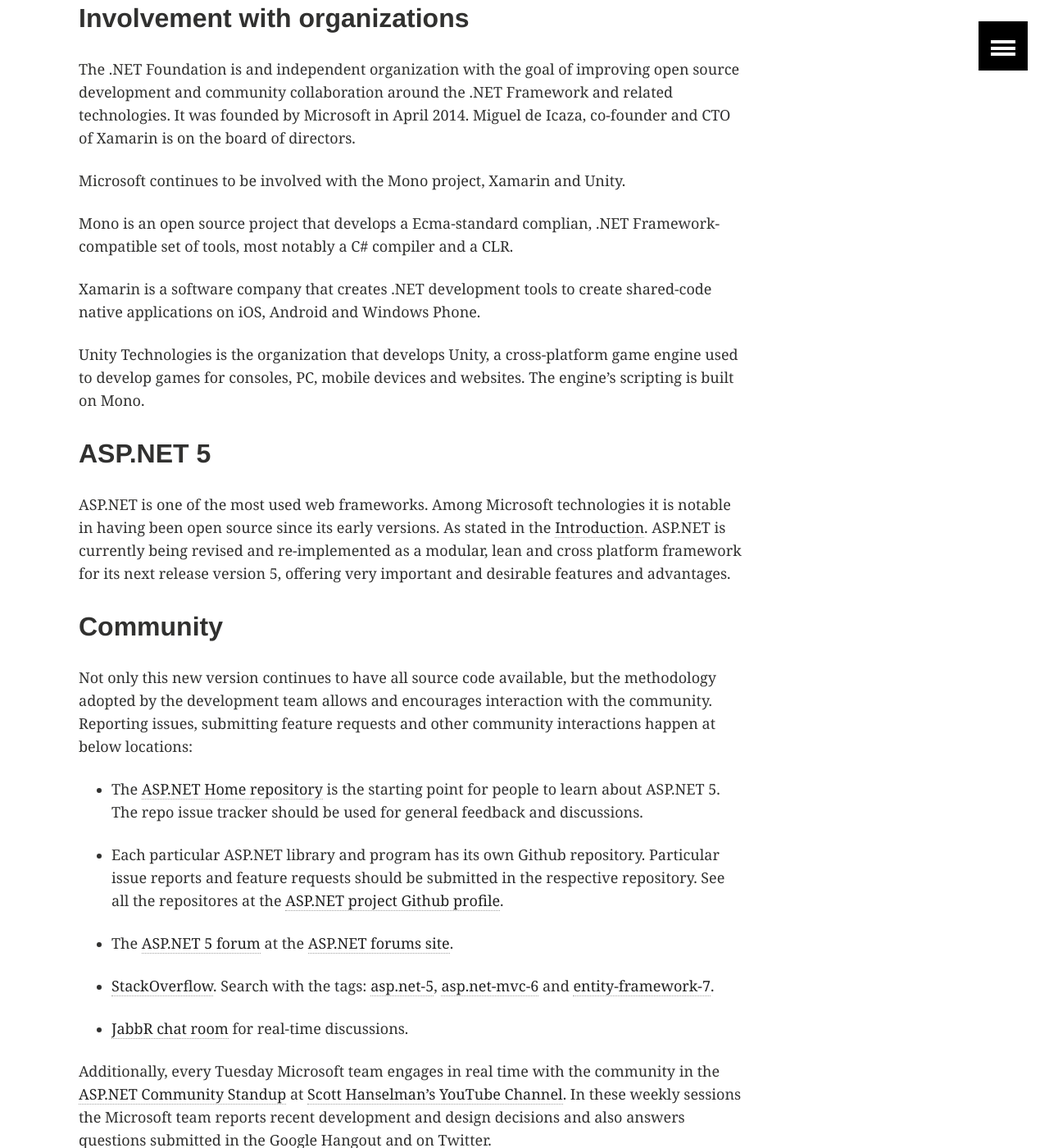
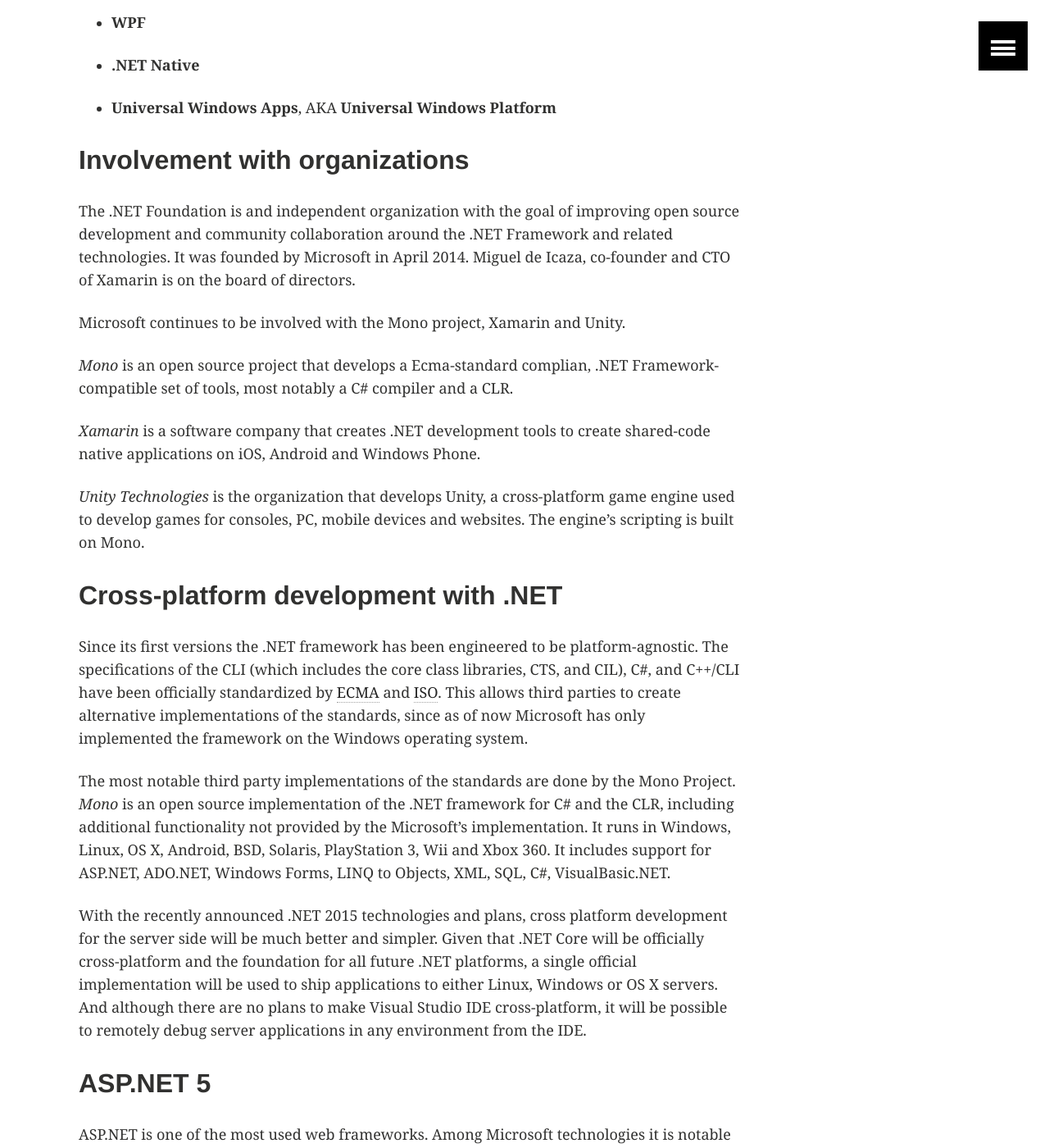
Before and after one commit to lopezpdvn/aspnet5co, a Jekyll site: the page built from pages/other.md, in a window 1280 px wide and 1400 px high, scrolled down 2361 px. Shown: the whole window at 82% size. Built offline with Jekyll 4.4.1, drawn with Linux system fonts in a browser that asks for light colours; some of the changed text lies outside the part shown.

Commit message:
Small changes and section on cross-platform development

```diff
--- a/_config.yml
+++ b/_config.yml
@@ -16,6 +16,8 @@ baseurl: /aspnet5co
 
 # Jekyll configuration
 urldoc: "http://pedroivanlopez.com/aspnet5co"
+
+project_description: "[aspnet5co](http://pedroivanlopez.com/aspnet5co) is a project that comprises the efforts by [Pedro Ivan Lopez](http://pedroivanlopez.com) to advocate the [ASP.NET 5](http://www.asp.net/vnext) framework and to introduce developers and other IT professionals to it. [M.C. Aída Lucina González Lara](http://www.fime.uanl.mx/oferta_educativa/maestrias/ingenieria_de_la_informacion/) is the project advisor at [FIME](http://www.fime.uanl.mx/)/[UANL](http://www.uanl.mx/)."
 
 sass:
     sass_dir: _sass
--- a/pages/other.md
+++ b/pages/other.md
@@ -35,8 +35,12 @@ preview.
 
 The next generation of .NET technologies is being marketed with the term *.NET
 2015* and it includes importante updates to the framework, the runtimes,
-compilers, libraries, applications models and development workflows of
-applications and of the technologies.
+compilers, libraries, release licenses, applications models and development
+workflows of applications and of the technologies. In short, Microsoft aims to
+significantly improve the developer's experience by open sourcing the full
+server-side .NET stack as well as other important development elements, making
+the framework officially cross-platform by adding support to the Linux and Mac
+OS platforms.
 
 Regarding the software framework itself, from now on there will be 2 separate
 .NETs
@@ -48,9 +52,11 @@ Regarding the software framework itself, from now on there will be 2 separate
 
 * **.NET Core 5** is a general purpose, modern and open source version of the
   framework currently in development, which when released will be supported by
-  Microsoft and the community on Windows, Linux and Mac OS X.
+  Microsoft and the community on Windows, Linux and Mac OS X. It is the
+  foundation of all future .NET platforms and it's released under the [MIT
+  license](https://github.com/dotnet/coreclr/blob/master/LICENSE.TXT).
 
-* It is modular by design, and since it can be deployed itself as a Nuget
+  It is modular by design, and since it can be deployed itself as a Nuget
   package, it will make it possible for applications to ship with its own .NET
   framework without affecting other .NET applications running on the same
   machine, greatly simplifying deployment and package management. This means
@@ -90,15 +96,40 @@ Icaza, co-founder and CTO of Xamarin is on the board of directors.
 
 Microsoft continues to be involved with the Mono project, Xamarin and Unity.
 
-Mono is an open source project that develops a Ecma-standard complian, .NET
+*Mono* is an open source project that develops a Ecma-standard complian, .NET
 Framework-compatible set of tools, most notably a C# compiler and a CLR.
 
-Xamarin is a software company that creates .NET development tools to create
+*Xamarin* is a software company that creates .NET development tools to create
 shared-code native applications on iOS, Android and Windows Phone.
 
-Unity Technologies is the organization that develops Unity, a cross-platform
+*Unity Technologies* is the organization that develops Unity, a cross-platform
 game engine used to develop games for consoles, PC, mobile devices and
 websites. The engine's scripting is built on Mono.
+
+## Cross-platform development with .NET
+
+Since its first versions the .NET framework has been engineered to be
+platform-agnostic. The specifications of the CLI (which includes the core class
+libraries, CTS, and CIL), C#, and C++/CLI have been officially standardized by
+[ECMA](http://www.ecma-international.org) and [ISO](http://www.iso.org). This
+allows third parties to create alternative implementations of the standards,
+since as of now Microsoft has only implemented the framework on the Windows
+operating system.
+
+The most notable third party implementations of the standards are done by the
+Mono Project. *Mono* is an open source implementation of the .NET framework for
+C# and the CLR, including additional functionality not provided by the
+Microsoft's implementation. It runs in Windows, Linux, OS X, Android, BSD,
+Solaris, PlayStation 3, Wii and Xbox 360. It includes support for ASP.NET,
+ADO.NET, Windows Forms, LINQ to Objects, XML, SQL, C#, VisualBasic.NET.
+
+With the recently announced .NET 2015 technologies and plans, cross platform
+development for the server side will be much better and simpler. Given that
+.NET Core will be officially cross-platform and the foundation for all future
+.NET platforms, a single official implementation will be used to ship
+applications to either Linux, Windows or OS X servers. And although there are
+no plans to make Visual Studio IDE cross-platform, it will be possible to
+remotely debug server applications in any environment from the IDE.
 
 ## ASP.NET 5
 
```
Also changed, not shown: README.md (+4 -3 lines), pages/index.md (+1 -1 lines), pages/introduction.md (+1 -1 lines), pages/references.md (+1 -0 lines).
